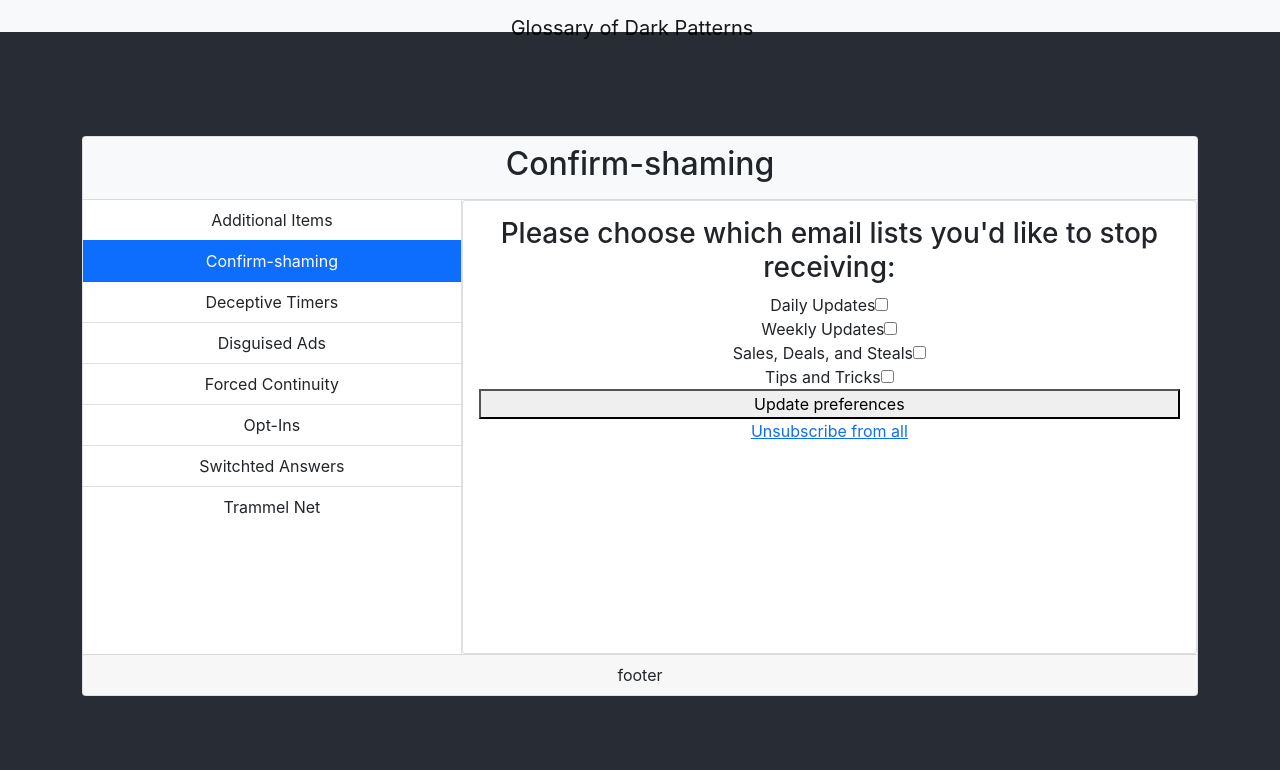
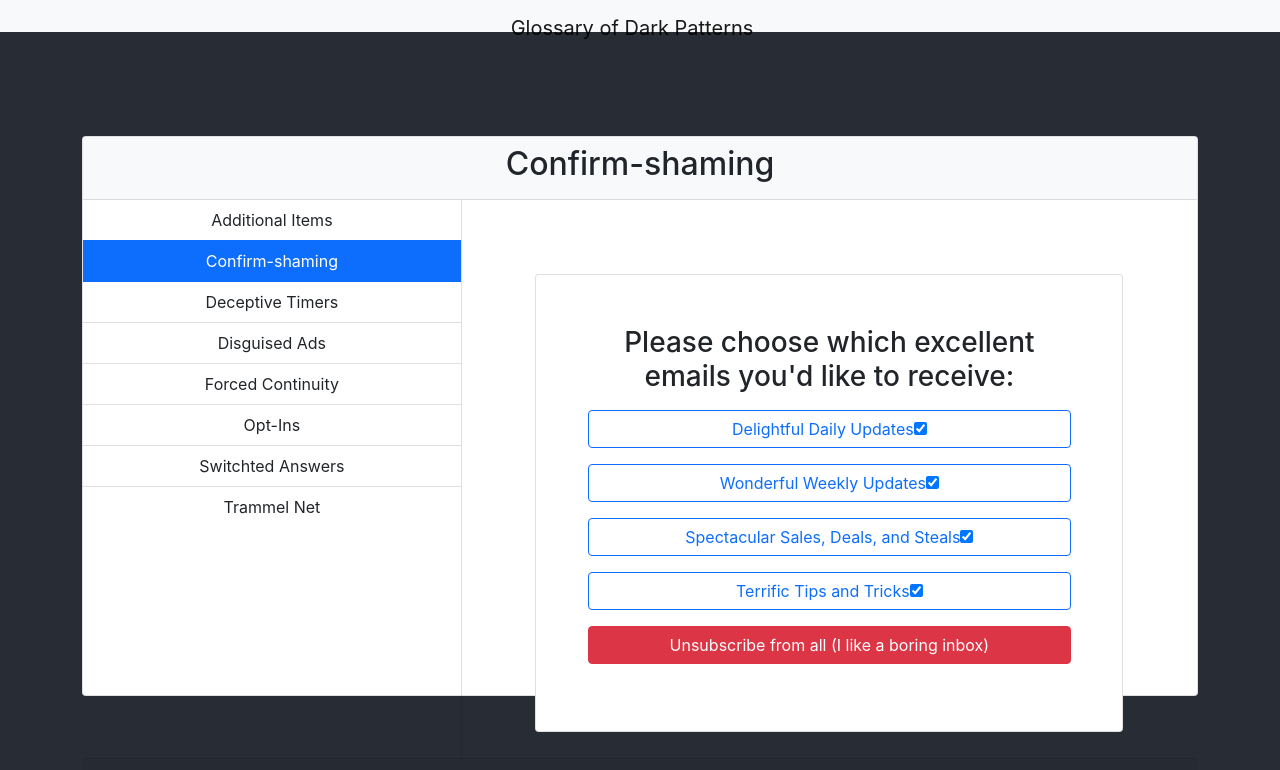
Before and after one commit to whysgai/dark-pattern-glossary, a React (Create React App) app: page / in a window 1280 px wide. Both pictures are taken after a click on the button "Confirm-shaming". Shown: the top 770 px of the page. Built offline with nearby package versions, Linux system fonts and the light colour scheme.

Commit message:
style: Implement confirmshaming styling

```diff
--- a/src/components/Confirmshaming.js
+++ b/src/components/Confirmshaming.js
@@ -4,45 +4,46 @@ const Confirmshaming = () =>{
     const [page, setPage] = useState(0);
 
     return(
-        <div className="card card-body confirmshaming">
+        <div className="confirmshaming standard-layout">
+            <div className="card card-body">
                 {
                     page === 0 ?
                         <>
-                        <h3>Please choose which email lists you'd like to stop receiving:</h3>
-                        <label>
-                            Daily Updates
-                            <input type="checkbox"/>
+                            <h3>Please choose which excellent emails you'd like to receive:</h3>
+                            <label className="btn btn-outline-primary btn-terms" >
+                                Delightful Daily Updates
+                                <input type="checkbox" defaultChecked/>
                             </label>
-                        <label>
-                            Weekly Updates
-                            <input type="checkbox"/>
+                            <label className="btn btn-outline-primary btn-terms" >
+                                Wonderful Weekly Updates
+                                <input type="checkbox" defaultChecked/>
                             </label>
-                        <label>
-                            Sales, Deals, and Steals
-                            <input type="checkbox"/>
+                            <label className="btn btn-outline-primary btn-terms" >
+                                Spectacular Sales, Deals, and Steals
+                                <input type="checkbox" defaultChecked/>
                             </label>
-                        <label>
-                            Tips and Tricks
-                            <input type="checkbox"/>
+                            <label className="btn btn-outline-primary btn-terms" >
+                                Terrific Tips and Tricks
+                                <input type="checkbox" defaultChecked/>
                             </label>
-                        <button>Update preferences</button>
-                        <a href="#" onClick={() => setPage(1)}>Unsubscribe from all</a>
+                            <button className="btn btn-danger" onClick={() => setPage(1)}>Unsubscribe from all (I like a boring inbox)</button>
                         </>
                         :
                         page === 1 ?
                             <>
                                 <h3>Are you sure you don't want to stay?</h3>
-                            <button onClick={() => setPage(0)}>Nevermind, I don't want to miss out!</button>
-                            <a href="#" onClick={() => setPage(2)}>Yes, I'll skip all the coolness</a>
+                                <button className="btn btn-success" onClick={() => setPage(0)}>Nevermind, I don't want to miss out!</button>
+                                <a href="#" className="link-innocuous" onClick={() => setPage(2)}>Yes, I'll skip all the coolness</a>
                             </>
                             :
                             <>
                                 <h3>You are unsubscribed</h3>
-                            <h4>We'll miss you so much</h4>
-                            <button onClick={() => setPage(0)}>Back to preferences</button>
+                                <h4>We'll miss you so much, b ut you can always re-subscribe</h4>
+                                <button className="btn btn-outline-success" onClick={() => setPage(0)}>Back to preferences</button>
                             </>
 
                 }
+            </div>
         </div>
     )
 }
--- a/src/styles/styles.css
+++ b/src/styles/styles.css
@@ -58,15 +58,11 @@ main.background {
     font-weight: 100;
 }
 
-.confirmshaming ul {
-    list-style: none;
-}
-
 .bat-signal-progress {
     width: 75%;
 }
 
-.trammel-net, .switched-answers, .optins, .forced-continuity, .disguised-ads {
+.trammel-net, .switched-answers, .optins, .forced-continuity, .disguised-ads, .confirmshaming {
     width: 100%;
     height: 100%;
     /* display: flex; */
@@ -87,7 +83,11 @@ main.background {
 }
 
 
+.confirmshaming {}
 
+.confirmshaming ul {
+    list-style: none;
+}
 
 .disguised-ads .results-list {
     /* border: thin black solid; */
```
Lines whose indentation alone changed are shown as unchanged.
